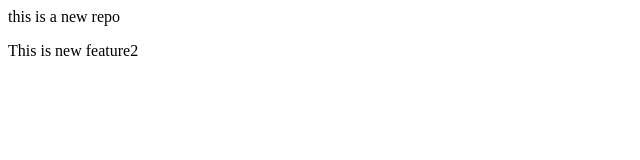
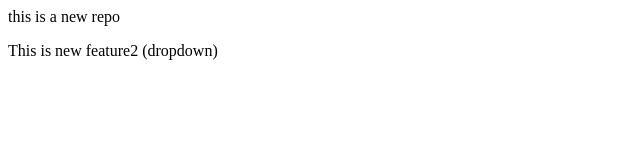
Before and after one commit to sunilsh-bit/localrepo, a plain HTML site: page index.html in a window 1280 px wide. Shown: the full height of the page, 0-640 px from the left. Drawn offline with Linux system fonts and the light colour scheme.

Commit message:
added dropdown in index.html

```diff
--- a/index.html
+++ b/index.html
@@ -1,2 +1,2 @@
 <p>this is a new repo</p>
-<p>This is new feature2</p>
+<p>This is new feature2 (dropdown)</p>
```
